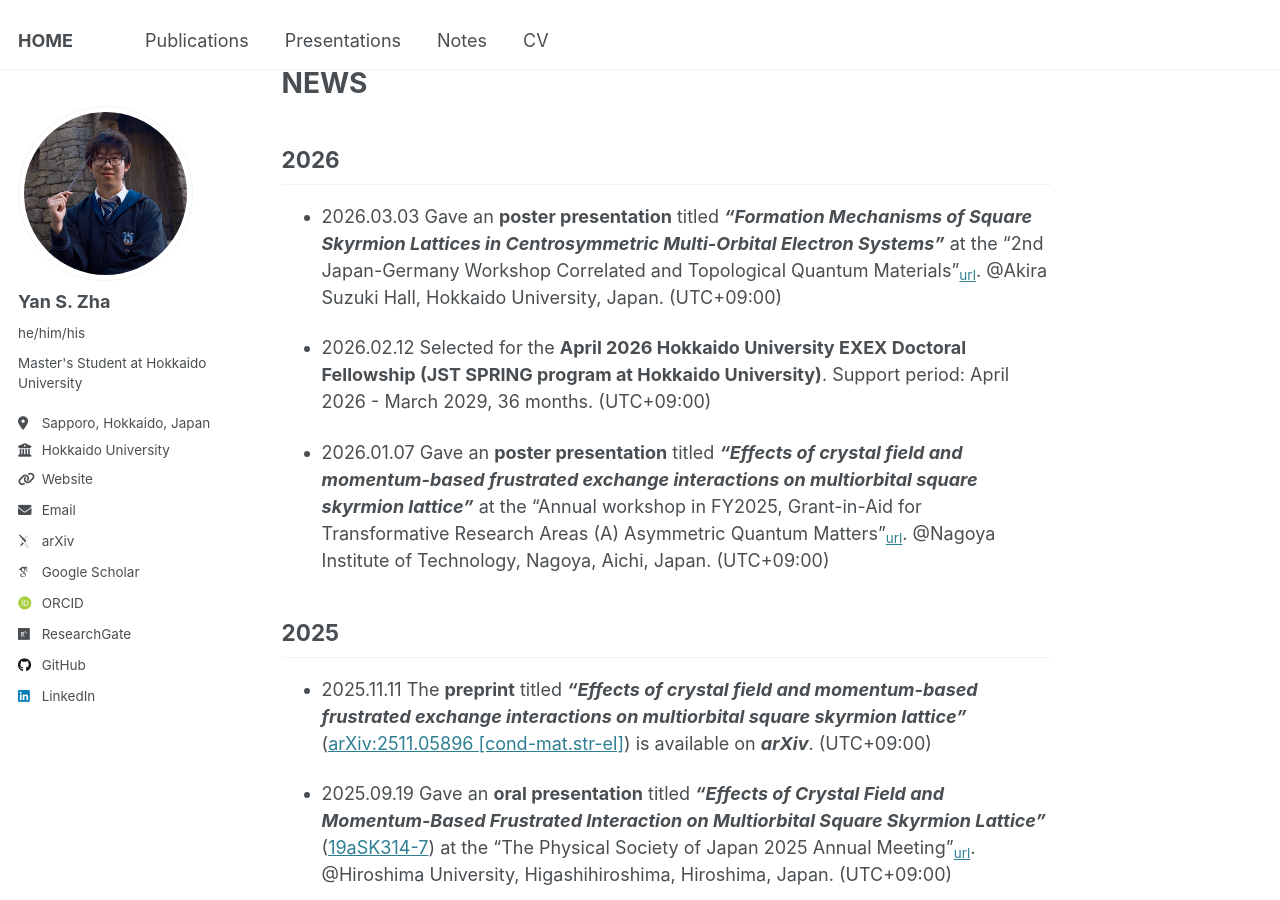
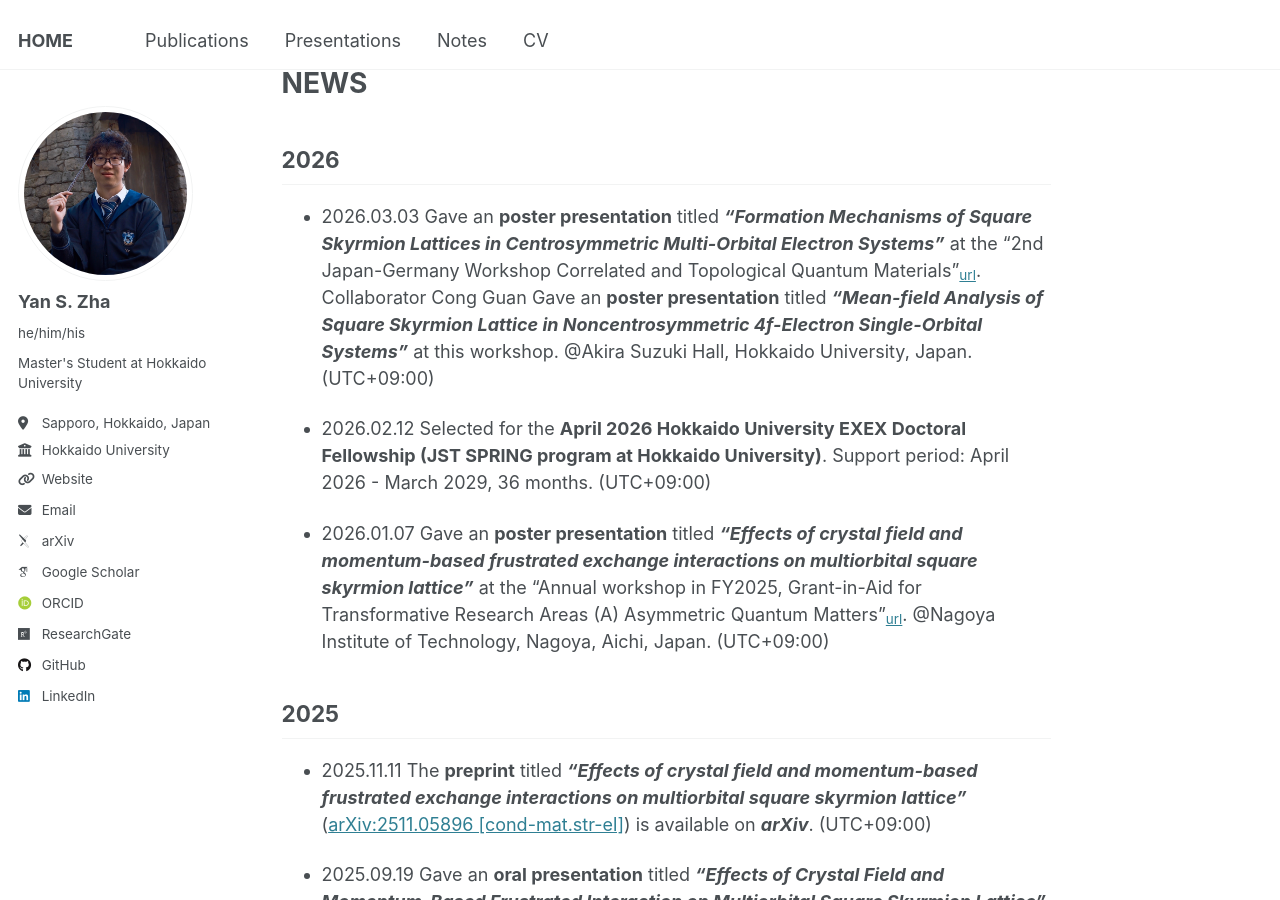
Before and after one commit to yzhacn/yzhacn.github.io, a Jekyll site: the page built from _pages/about.md, in a window 1280 px wide and 900 px high, scrolled down 668 px. Built offline with Jekyll 4.4.1, drawn with Linux system fonts in a browser that asks for light colours; some web fonts are replaced.

Commit message:
Update about.md

```diff
--- a/_pages/about.md
+++ b/_pages/about.md
@@ -23,7 +23,8 @@
 ======
 
 ## 2026
-* 2026.03.03 Gave an **poster presentation** titled ***"Formation Mechanisms of Square Skyrmion Lattices in Centrosymmetric Multi-Orbital Electron Systems"*** at the "2nd Japan-Germany Workshop Correlated and Topological Quantum Materials"<sub>[url](https://ssp-ap.eng.hokudai.ac.jp/conf/Japan-Germany-2026/)</sub>. @Akira Suzuki Hall, Hokkaido University, Japan. (UTC+09:00)
+
+* 2026.03.03 Gave an **poster presentation** titled ***"Formation Mechanisms of Square Skyrmion Lattices in Centrosymmetric Multi-Orbital Electron Systems"*** at the "2nd Japan-Germany Workshop Correlated and Topological Quantum Materials"<sub>[url](https://ssp-ap.eng.hokudai.ac.jp/conf/Japan-Germany-2026/)</sub>. Collaborator Cong Guan Gave an **poster presentation** titled ***"Mean-field Analysis of Square Skyrmion Lattice in Noncentrosymmetric 4f-Electron Single-Orbital Systems"*** at this workshop. @Akira Suzuki Hall, Hokkaido University, Japan. (UTC+09:00)
 
 * 2026.02.12 Selected for the **April 2026 Hokkaido University EXEX Doctoral Fellowship (JST SPRING program at Hokkaido University)**. Support period: April 2026 - March 2029, 36 months. (UTC+09:00)
 
```
